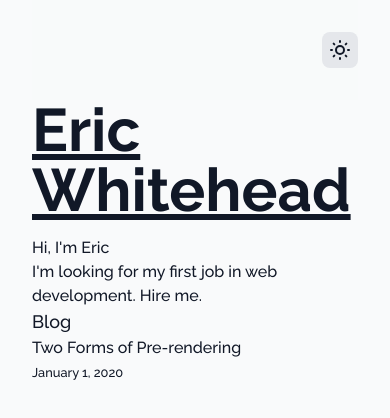
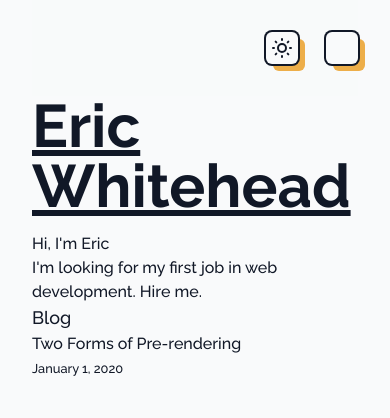
Before and after one commit to broc-head/broc-head-site, a Next.js app: page / in a window 390 px wide. Shown: the top 418 px of the page. Built offline with nearby package versions, Linux system fonts and the light colour scheme.

Commit message:
Worked on darkmode button

```diff
--- a/components/Container.tsx
+++ b/components/Container.tsx
@@ -21,7 +21,7 @@ function NavItem({ href, text }) {
           isActive
             ? 'font-semibold text-gray-800 dark:text-gray-200'
             : 'font-normal text-gray-600 dark:text-gray-400'}
-          hidden md:inline-block p-1 sm:px-3 sm:py-2 rounded-lg hover:bg-gray-200 dark:hover:bg-gray-800 transition-all`
+          hidden md:inline-block p-1 sm:px-3 rounded-sm sm:py-2 hover:bg-gray-200 dark:hover:bg-gray-800 transition-all`
         }
       >
         <span className="capsize">{text}</span>
@@ -65,6 +65,7 @@ const Container = ({ children, ...customMeta }: Props) => {
               <meta property="article:published_time" content={meta.date} />
             )}
         </Head>
+
         <div className='flex flex-col justify-center px-8'>
           <nav className='flex items-center justify-between w-full relative max-w-2xl border-gray-200 dark:border-gray-700 mx-auto pt-8 pb-8 sm:pb-16 text-gray-900 bg-gray-50 dark:bg-gray-900 bg-opacity-60 dark:text-gray-100'>
 
@@ -75,11 +76,11 @@ const Container = ({ children, ...customMeta }: Props) => {
               <NavItem href="/blog" text="Blog" />
               <NavItem href="/contact" text="Contact" />
             </div>
-
+            <div className='flex items-center justify-between space-x-7'>
               <button
                 aria-label='dark mode toggle'
                 type="button"
-              className="w-9 h-9 bg-gray-200 rounded-lg dark:bg-gray-600 flex items-center justify-center hover:ring-2 ring-gray-300 transition-all"
+                className="w-8 h-8 bg-gray-50 dark:bg-gray-700 ring-2 ring-gray-900 dark:ring-gray-200 rounded-md flex items-center justify-center shadow-[7px_7px_0_0_rgba(237,174,73)] dark:shadow-[7px_7px_0_0_rgba(183,93,105)] hover:shadow-none dark:hover:shadow-none hover:translate-x-[6px] hover:translate-y-[6px]"
                 onClick={() =>
                   setTheme(resolvedTheme === 'dark' ? 'light' : 'dark')
                 }
@@ -110,6 +111,13 @@ const Container = ({ children, ...customMeta }: Props) => {
                   </svg>
                 )}
               </button>
+
+              <button
+                aria-label='mobile menu'
+                type="button"
+                className="md:hidden w-8 h-8 bg-gray-50 dark:bg-gray-700 ring-2 ring-gray-900 dark:ring-gray-200 rounded-md flex items-center justify-center shadow-[7px_7px_0_0_rgba(237,174,73)] dark:shadow-[7px_7px_0_0_rgba(183,93,105)] hover:shadow-none dark:hover:shadow-none hover:translate-x-[6px] hover:translate-y-[6px]"
+              ></button>
+            </div>
           </nav>
         </div>
 
--- a/tailwind.config.js
+++ b/tailwind.config.js
@@ -9,7 +9,9 @@ module.exports = {
   theme: {
     extend: {
       colors: {
-        'yellow': '#E7B57C', //middle yellow red
+        'sunray': '#EDAE49', //sunray yellow
+        'brick': '#D1495B',  //brick red
+        'command': '#2274A5', //star command blue
         'desert': '#DAAE7B', //burlywood
         'purple': '#6A75CC', //violet blue crayola
         'purple-light': '#AAAFD9', //wild blue yonder
@@ -17,7 +19,7 @@ module.exports = {
         'cam': '#C3DECC', //cambridge blue
         'jet': '#34312D',
         'green': '#0E402D',
-        'red': '#B80A31',
+
       },
       fontFamily: {
         sans: ['Raleway', 'sans-serif', ...fontFamily.sans],
```
Also changed, not shown: pages/blog/[id].tsx (+1 -8 lines), 1 other file (tests, documents, lock files or other folders). Lines whose indentation alone changed are shown as unchanged.
